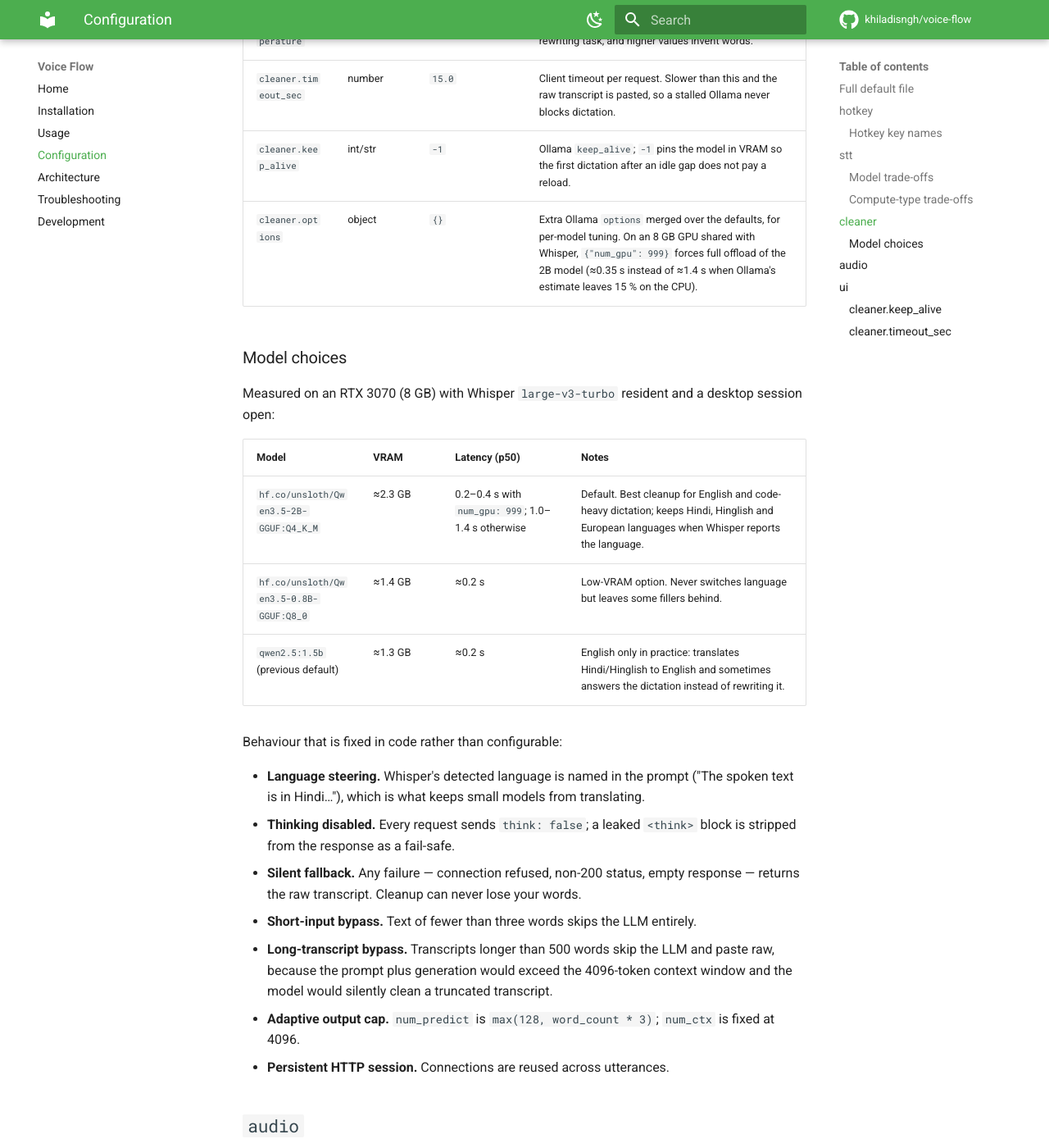
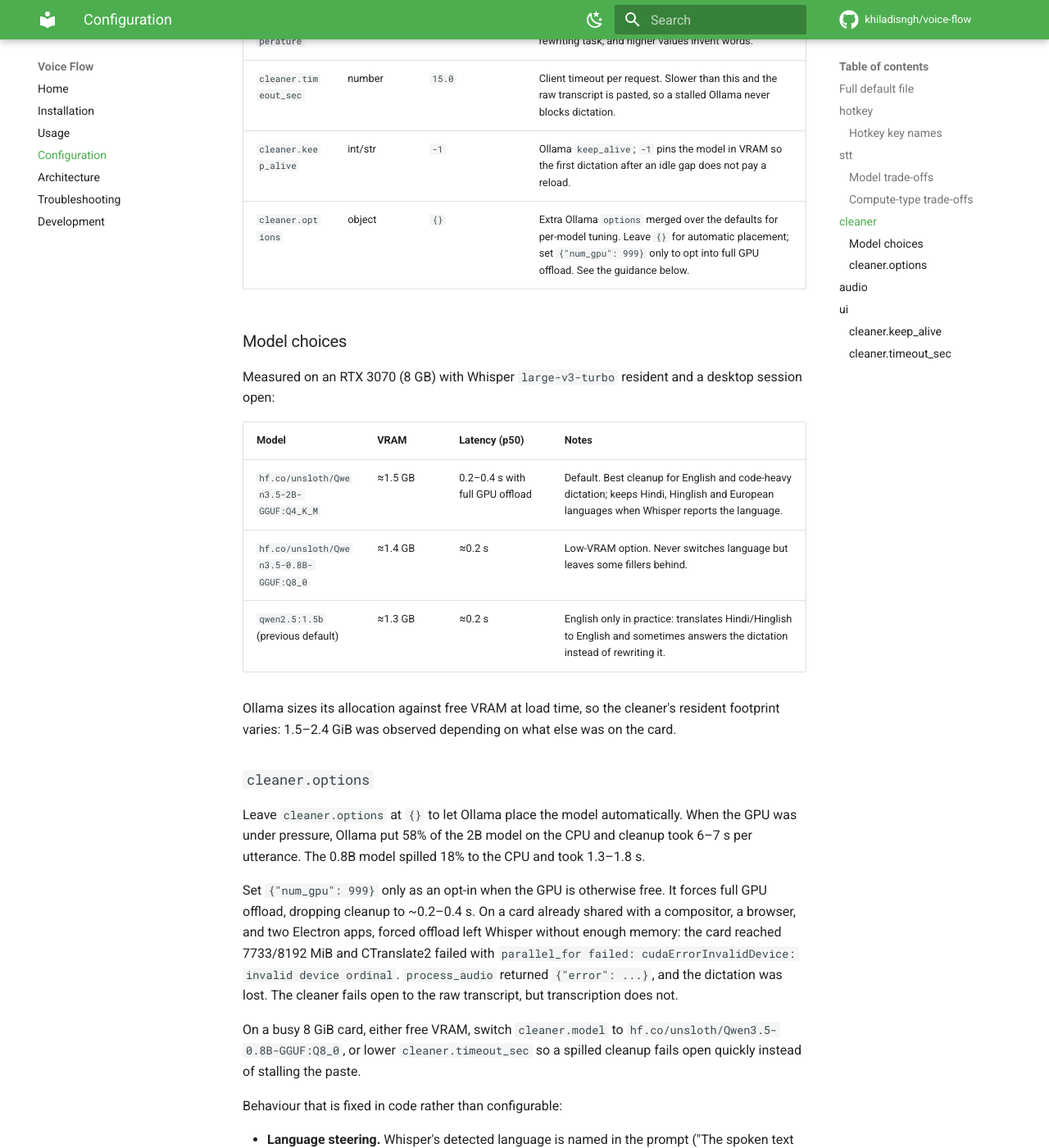
Before and after one commit to khiladisngh/voice-flow, an MkDocs documentation site: the page built from docs/configuration.md, in a window 1280 px wide and 1400 px high, scrolled down 5635 px. Shown: the whole window at 82% size. Built offline with MkDocs 1.6.1 and Material for MkDocs 9.7.7, drawn with Linux system fonts in a browser that asks for light colours; comment, search, counter and statistics services are not loaded; some of the changed text lies outside the part shown.

Commit message:
docs: publish measured Qwen3.5-2B latency and VRAM figures, document GPU-pressure fallback

```diff
--- a/docs/configuration.md
+++ b/docs/configuration.md
@@ -191,17 +191,40 @@ containing instruction-like phrasing cannot rewrite the system prompt.
 | `cleaner.temperature` | number  | `0.1`                                    | Sampling temperature. Keep it low; cleanup is a rewriting task, and higher values invent words.                                                                                                                                               |
 | `cleaner.timeout_sec` | number  | `15.0`                                   | Client timeout per request. Slower than this and the raw transcript is pasted, so a stalled Ollama never blocks dictation.                                                                                                                    |
 | `cleaner.keep_alive`  | int/str | `-1`                                     | Ollama `keep_alive`; `-1` pins the model in VRAM so the first dictation after an idle gap does not pay a reload.                                                                                                                              |
-| `cleaner.options`     | object  | `{}`                                     | Extra Ollama `options` merged over the defaults, for per-model tuning. On an 8 GB GPU shared with Whisper, `{"num_gpu": 999}` forces full offload of the 2B model (≈0.35 s instead of ≈1.4 s when Ollama's estimate leaves 15 % on the CPU).  |
+| `cleaner.options`     | object  | `{}`                                     | Extra Ollama `options` merged over the defaults for per-model tuning. Leave `{}` for automatic placement; set `{"num_gpu": 999}` only to opt into full GPU offload. See the guidance below.                                                   |
 
 ### Model choices
 
 Measured on an RTX 3070 (8 GB) with Whisper `large-v3-turbo` resident and a desktop session open:
 
-| Model                                  | VRAM    | Latency (p50)                                      | Notes                                                                                                                                       |
-| -------------------------------------- | ------- | -------------------------------------------------- | ------------------------------------------------------------------------------------------------------------------------------------------- |
-| `hf.co/unsloth/Qwen3.5-2B-GGUF:Q4_K_M` | ≈2.3 GB | 0.2–0.4 s with `num_gpu: 999`; 1.0–1.4 s otherwise | Default. Best cleanup for English and code-heavy dictation; keeps Hindi, Hinglish and European languages when Whisper reports the language. |
-| `hf.co/unsloth/Qwen3.5-0.8B-GGUF:Q8_0` | ≈1.4 GB | ≈0.2 s                                             | Low-VRAM option. Never switches language but leaves some fillers behind.                                                                    |
-| `qwen2.5:1.5b` (previous default)      | ≈1.3 GB | ≈0.2 s                                             | English only in practice: translates Hindi/Hinglish to English and sometimes answers the dictation instead of rewriting it.                 |
+| Model                                  | VRAM    | Latency (p50)                   | Notes                                                                                                                                       |
+| -------------------------------------- | ------- | ------------------------------- | ------------------------------------------------------------------------------------------------------------------------------------------- |
+| `hf.co/unsloth/Qwen3.5-2B-GGUF:Q4_K_M` | ≈1.5 GB | 0.2–0.4 s with full GPU offload | Default. Best cleanup for English and code-heavy dictation; keeps Hindi, Hinglish and European languages when Whisper reports the language. |
+| `hf.co/unsloth/Qwen3.5-0.8B-GGUF:Q8_0` | ≈1.4 GB | ≈0.2 s                          | Low-VRAM option. Never switches language but leaves some fillers behind.                                                                    |
+| `qwen2.5:1.5b` (previous default)      | ≈1.3 GB | ≈0.2 s                          | English only in practice: translates Hindi/Hinglish to English and sometimes answers the dictation instead of rewriting it.                 |
+
+Ollama sizes its allocation against free VRAM at load time, so the cleaner's
+resident footprint varies: 1.5–2.4 GiB was observed depending on what else was
+on the card.
+
+### `cleaner.options`
+
+Leave `cleaner.options` at `{}` to let Ollama place the model automatically.
+When the GPU was under pressure, Ollama put 58% of the 2B model on the CPU and
+cleanup took 6–7 s per utterance. The 0.8B model spilled 18% to the CPU and
+took 1.3–1.8 s.
+
+Set `{"num_gpu": 999}` only as an opt-in when the GPU is otherwise free. It
+forces full GPU offload, dropping cleanup to ~0.2–0.4 s. On a card already
+shared with a compositor, a browser, and two Electron apps, forced offload left
+Whisper without enough memory: the card reached 7733/8192 MiB and CTranslate2
+failed with `parallel_for failed: cudaErrorInvalidDevice: invalid device
+ordinal`. `process_audio` returned `{"error": ...}`, and the dictation was lost.
+The cleaner fails open to the raw transcript, but transcription does not.
+
+On a busy 8 GiB card, either free VRAM, switch `cleaner.model` to
+`hf.co/unsloth/Qwen3.5-0.8B-GGUF:Q8_0`, or lower `cleaner.timeout_sec` so a
+spilled cleanup fails open quickly instead of stalling the paste.
 
 Behaviour that is fixed in code rather than configurable:
 
@@ -250,9 +273,9 @@ Next: [Architecture](architecture.md).
 
 How long Ollama keeps the cleanup model in VRAM. Default `-1` pins it
 indefinitely, so no dictation ever pays a model reload; the default
-Qwen3.5-2B Q4_K_M model costs ~2.3 GiB of VRAM permanently. Ollama's own
+Qwen3.5-2B Q4_K_M model costs ~1.5 GiB of VRAM permanently. Ollama's own
 default is 5 minutes of idle, after which the first dictation pays a reload of
-~1.8 s warm, or up to ~13 s cold from disk. Set `"5m"` to reclaim ~2.3 GiB
+~1.8 s warm, or up to ~13 s cold from disk. Set `"5m"` to reclaim ~1.5 GiB
 when idle and accept that latency.
 
 ### `cleaner.timeout_sec`
```
Also changed, not shown: README.md (+11 -11 lines), docs/index.md (+6 -6 lines), docs/troubleshooting.md (+27 -0 lines).
